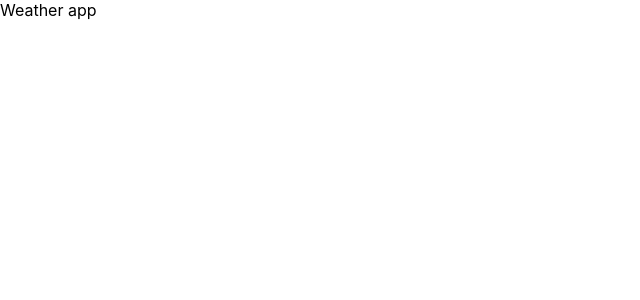
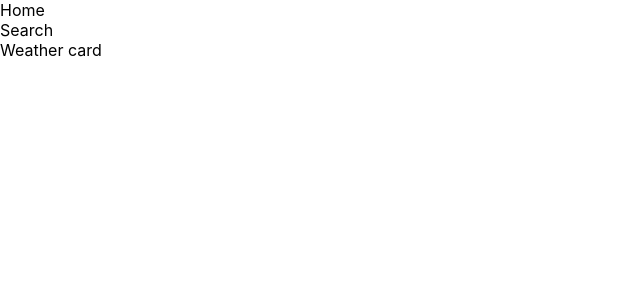
Before and after one commit to patika-hepsiburada-react-bootcamp/odev-4-abidinkofficial, a React (Create React App) app: page / in a window 1280 px wide. Shown: the top 300 px of the page, without its empty margins (0-640 px from the left). Built offline with nearby package versions, Linux system fonts and the light colour scheme.

Commit message:
Basic folder structure implemented

```diff
--- a/src/App.css
+++ /dev/null
@@ -1,3 +0,0 @@
-.App {
-
-}
--- a/src/App.js
+++ b/src/App.js
@@ -1,9 +1,9 @@
-import './App.css';
+import Home from "./pages/Home";
 
 const App = () => {
   return (
     <div className="App">
-      Weather app
+      <Home />
     </div>
   );
 }
--- /dev/null
+++ b/src/components/Search/index.js
@@ -0,0 +1,9 @@
+const Search = () => {
+  return (
+    <div>
+      Search
+    </div>
+  )
+}
+
+export default Search
--- /dev/null
+++ b/src/components/WeatherCard/index.js
@@ -0,0 +1,9 @@
+const WeatherCard = () => {
+  return (
+    <div>
+      Weather card
+    </div>
+  )
+}
+
+export default WeatherCard
--- /dev/null
+++ b/src/pages/Home/index.js
@@ -0,0 +1,14 @@
+import Search from "../../components/Search"
+import WeatherCard from "../../components/WeatherCard"
+
+const Home = () => {
+  return (
+    <div>
+      Home
+      <Search />
+      <WeatherCard />
+    </div>
+  )
+}
+
+export default Home
```
